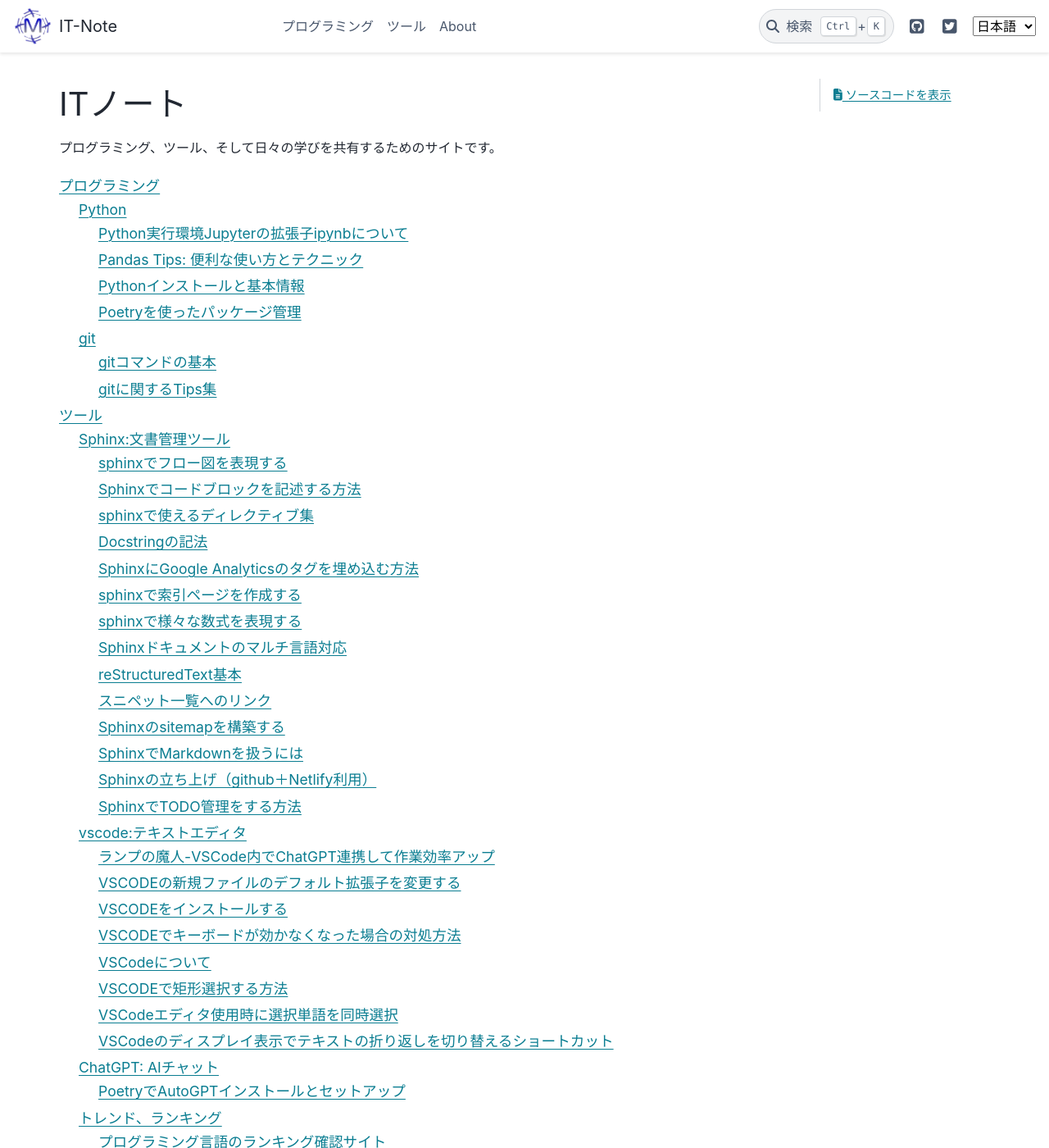
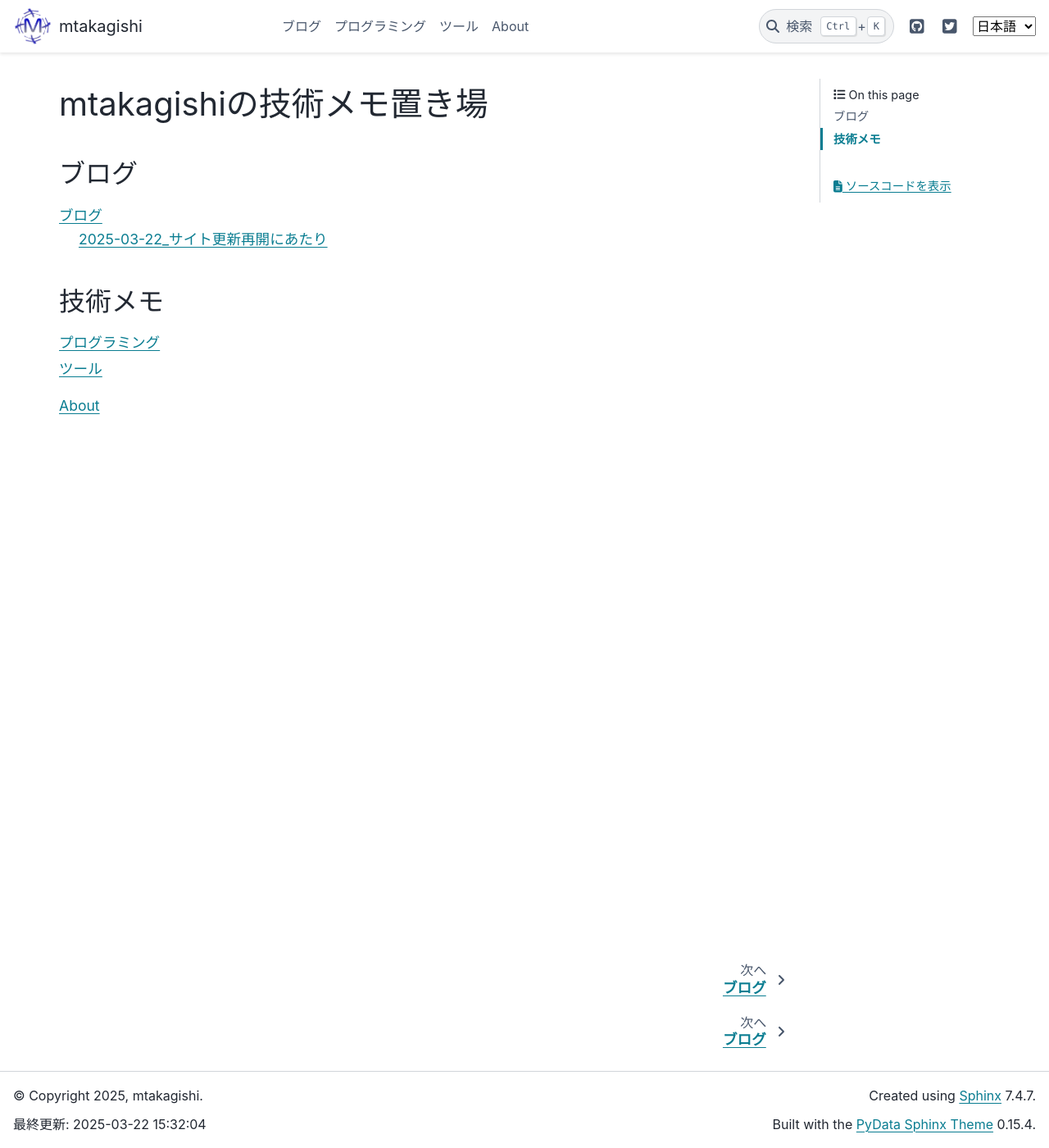
Before and after one commit to mtakagishi/note, a Sphinx documentation site: the page built from docs/index.rst, in a window 1280 px wide and 1400 px high. Shown: the whole window at 82% size. Built offline with Sphinx 7.4.7 and the PyData theme 0.15.4, drawn with Linux system fonts in a browser that asks for light colours.

Commit message:
更新再開

```diff
--- a/docs/conf.py
+++ b/docs/conf.py
@@ -15,7 +15,7 @@
 
 # -- Project information -----------------------------------------------------
 
-project = 'IT-Note'
+project = 'mtakagishi'
 copyright = '2025, mtakagishi'
 author = 'mtakagishi'
 
--- a/docs/index.rst
+++ b/docs/index.rst
@@ -1,12 +1,21 @@
 
-########################################################
-ITノート
-########################################################
+================================
+mtakagishiの技術メモ置き場
+================================
 
-プログラミング、ツール、そして日々の学びを共有するためのサイトです。
+ブログ
+----------
+.. toctree::
+  :maxdepth: 2
+  :glob:
+
+  posts/index
+
+技術メモ
+----------
 
 .. toctree::
-  :maxdepth: 3
+  :maxdepth: 1
   :glob:
 
   programming/index
--- /dev/null
+++ b/docs/posts/2025-03-22_サイト更新再開にあたり.rst
@@ -0,0 +1,69 @@
+==============================
+2025-03-22_サイト更新再開にあたり
+==============================
+
+:投稿日: 2025-03-22
+:タグ: Sphinx, ドキュメント, ブログ運用, テンプレート
+
+概略
+====
+
+久しぶりにサイトの更新を再開するにあたって行ったことのまとめ
+
+対応メモ
+================
+
+英語化手順
+----------
+
+  英語翻訳のsphinx記事としての手順を失念しがちなのでドキュメント化を強化
+
+  `README <https://github.com/mtakagishi/note>`_
+
+Google広告の自動広告OFF
+---------------------------------
+
+Google Adsense自動広告の表示過多。自動広告は全てOFFへ。
+
+トップページ整備
+-----------------
+
+  見栄えのCSS見直ししたが、最終的にトップページは/jaに自動リダイレクトへ修正。
+
+ブログ記事効率化
+------------------
+
+VSCodeスニペットの整備
+
+.. code-block:: json
+
+  "Sphinx Blog Template": {
+    "prefix": "mt-blog",
+    "body": [
+      "============================",
+      "${1:${TM_FILENAME_BASE}}",
+      "============================",
+      ":投稿日: ${2:${CURRENT_YEAR}}-${3:${CURRENT_MONTH}}-${4:${CURRENT_DATE}}",
+      ":タグ: ${5:keyword1}, ",
+      "",
+      "概要",
+      "====",
+      "",
+      "${6:ここに簡単な導入・目的など}",
+    ],
+    "description": "Sphinxブログテンプレート"
+  },
+
+次ステップ
+==========
+
+ablogで便利とのウワサの検証、しかし `poetry add ablog` にて以下エラーが発生し本日は断念、次はPythonバージョンの最新化から。
+
+.. code-block::
+
+  The current project's supported Python range (>=3.8,<4.0) is not compatible with some of the required packages Python requirement:
+  - ablog requires Python >=3.10, so it will not be satisfied for Python >=3.8,<3.10
+
+  Because ablog (0.11.12) requires Python >=3.10
+   and no versions of ablog match >0.11.12,<0.12.0, ablog is forbidden.
+  So, because itnote depends on ablog (^0.11.12), version solving failed.
--- /dev/null
+++ b/docs/posts/index.rst
@@ -0,0 +1,9 @@
+=============
+ブログ
+=============
+
+.. toctree::
+  :maxdepth: 1
+  :glob:
+
+  *
```
Also changed, not shown: 6 other files.
